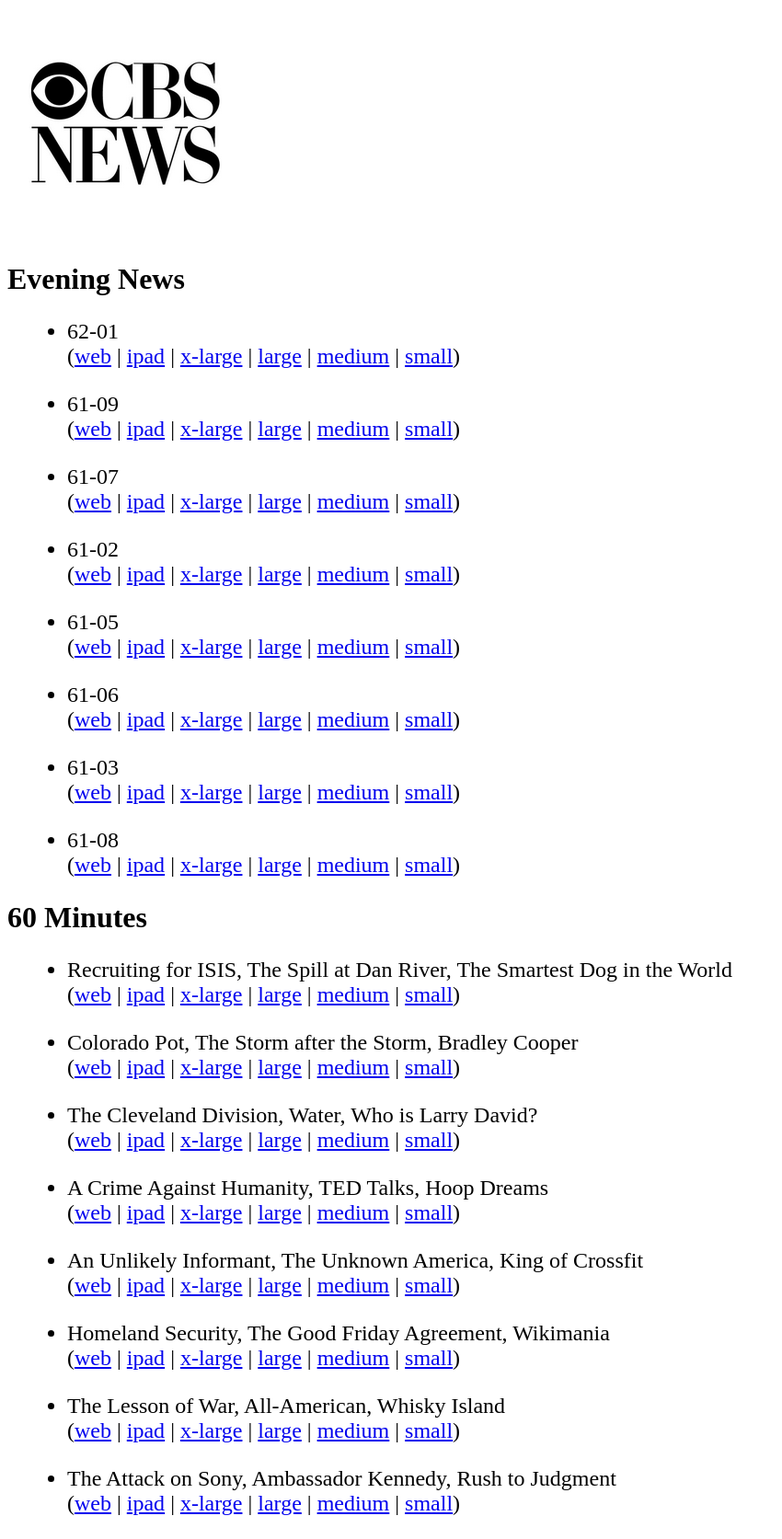
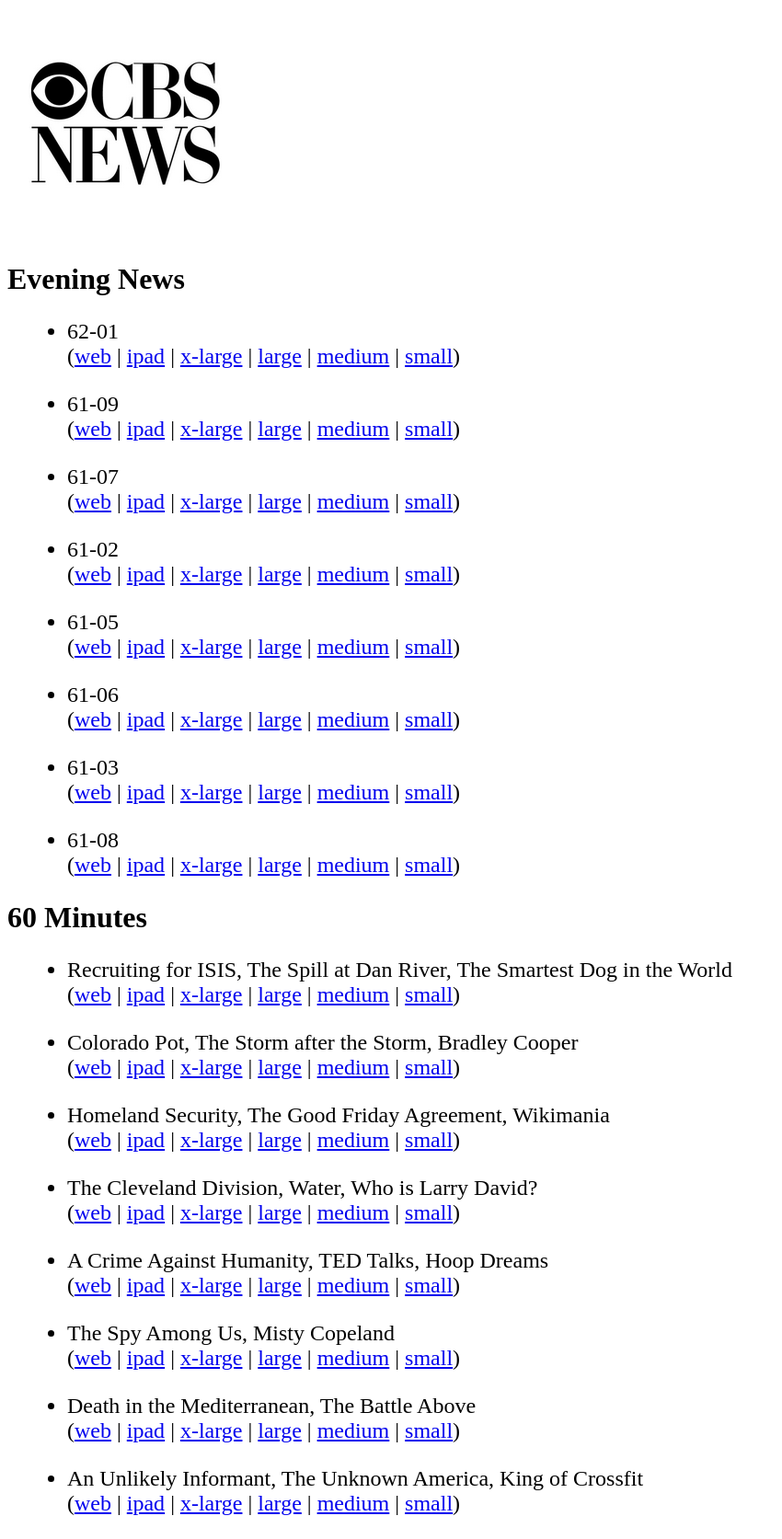
Before and after one commit to jkutner/cbsfeed, a Jekyll site: the page built from index.html, in a window 1280 px wide. Shown: the whole page at 92% size, without its empty margins (0-850 px from the left). Built offline with Jekyll 4.4.1, drawn with Linux system fonts in a browser that asks for light colours; nearby versions of some CDN libraries; some of the changed lines change nothing that is shown.

Commit message:
Updating with latest episdoes

```diff
--- a/_data/sixtymin.yml
+++ b/_data/sixtymin.yml
@@ -17,6 +17,15 @@
     mp4_796: media\/2013\/10\/25\/56666691724\/60_full_0226_380457_796.mp4
     mp4_1296: media\/2013\/10\/25\/56666691724\/60_full_0226_380457_1296.mp4
   date: Colorado Pot, The Storm after the Storm, Bradley Cooper
+- title: Homeland Security, The Good Friday Agreement, Wikimania
+  links:
+    orig: /videos/homeland-security-the-good-friday-agreement-wikimania/
+    ipad: ipad-streaming.cbsnews.com/media/mpx/2013/10/25/56666691724/60_full_0226_380509_0/60_full_0226_380509_0.m3u8
+    mp4_240: media\/2013\/10\/25\/56666691724\/60_full_0226_380457_240.mp4
+    mp4_740: media\/2013\/10\/25\/56666691724\/60_full_0226_380457_740.mp4
+    mp4_796: media\/2013\/10\/25\/56666691724\/60_full_0226_380457_796.mp4
+    mp4_1296: media\/2013\/10\/25\/56666691724\/60_full_0226_380457_1296.mp4
+  date: Homeland Security, The Good Friday Agreement, Wikimania
 - title: The Cleveland Division, Water, Who is Larry David?
   links:
     orig: /videos/the-cleveland-division-water-who-is-larry-david/
@@ -35,6 +44,24 @@
     mp4_796: media\/2015\/04\/19\/430507075750\/60_FULL_041915_379339_796.mp4
     mp4_1296: media\/2015\/04\/19\/430507075750\/60_FULL_041915_379339_1296.mp4
   date: A Crime Against Humanity, TED Talks, Hoop Dreams
+- title: The Spy Among Us, Misty Copeland
+  links:
+    orig: /videos/the-spy-among-us-misty-copeland/
+    ipad: ipad-streaming.cbsnews.com/media/mpx/2013/10/25/56666691724/60_full_0226_380509_0/60_full_0226_380509_0.m3u8
+    mp4_240: media\/2013\/10\/25\/56666691724\/60_full_0226_380457_240.mp4
+    mp4_740: media\/2013\/10\/25\/56666691724\/60_full_0226_380457_740.mp4
+    mp4_796: media\/2013\/10\/25\/56666691724\/60_full_0226_380457_796.mp4
+    mp4_1296: media\/2013\/10\/25\/56666691724\/60_full_0226_380457_1296.mp4
+  date: The Spy Among Us, Misty Copeland
+- title: Death in the Mediterranean, The Battle Above
+  links:
+    orig: /videos/death-in-the-mediterranean-the-battle-above/
+    ipad: ipad-streaming.cbsnews.com/media/mpx/2015/04/26/434766915793/60_fULL_0426_383227_500/60_fULL_0426_383227_500.m3u8
+    mp4_240: media\/2015\/04\/26\/434766915793\/60_fULL_0426_383201_240.mp4
+    mp4_740: media\/2015\/04\/26\/434766915793\/60_fULL_0426_383201_740.mp4
+    mp4_796: media\/2015\/04\/26\/434766915793\/60_fULL_0426_383201_796.mp4
+    mp4_1296: media\/2015\/04\/26\/434766915793\/60_fULL_0426_383201_1296.mp4
+  date: Death in the Mediterranean, The Battle Above
 - title: An Unlikely Informant, The Unknown America, King of Crossfit
   links:
     orig: /videos/an-unlikely-informant-the-unknown-america-king-of-crossfit/
@@ -44,30 +71,3 @@
     mp4_796: media\/2013\/10\/25\/56666691724\/60_full_0226_380457_796.mp4
     mp4_1296: media\/2013\/10\/25\/56666691724\/60_full_0226_380457_1296.mp4
   date: An Unlikely Informant, The Unknown America, King of Crossfit
-- title: Homeland Security, The Good Friday Agreement, Wikimania
-  links:
-    orig: /videos/homeland-security-the-good-friday-agreement-wikimania/
-    ipad: ipad-streaming.cbsnews.com/media/mpx/2013/10/25/56666691724/60_full_0226_380509_0/60_full_0226_380509_0.m3u8
-    mp4_240: media\/2013\/10\/25\/56666691724\/60_full_0226_380457_240.mp4
-    mp4_740: media\/2013\/10\/25\/56666691724\/60_full_0226_380457_740.mp4
-    mp4_796: media\/2013\/10\/25\/56666691724\/60_full_0226_380457_796.mp4
-    mp4_1296: media\/2013\/10\/25\/56666691724\/60_full_0226_380457_1296.mp4
-  date: Homeland Security, The Good Friday Agreement, Wikimania
-- title: The Lesson of War, All-American, Whisky Island
-  links:
-    orig: /videos/the-lesson-of-war-all-american-whisky-island/
-    ipad: ipad-streaming.cbsnews.com/media/mpx/2015/05/02/438069827774/60_FULL_050115_387505_0/60_FULL_050115_387505_0.m3u8
-    mp4_240: media\/2015\/05\/02\/438069827774\/60_FULL_050115_387478_240.mp4
-    mp4_740: media\/2015\/05\/02\/438069827774\/60_FULL_050115_387478_740.mp4
-    mp4_796: media\/2015\/05\/02\/438069827774\/60_FULL_050115_387478_796.mp4
-    mp4_1296: media\/2015\/05\/02\/438069827774\/60_FULL_050115_387478_1296.mp4
-  date: The Lesson of War, All-American, Whisky Island
-- title: The Attack on Sony, Ambassador Kennedy, Rush to Judgment
-  links:
-    orig: /videos/the-attack-on-sony-ambassador-kennedy-rush-to-judgment/
-    ipad: ipad-streaming.cbsnews.com/media/mpx/2013/10/25/56666691724/60_full_0226_380509_0/60_full_0226_380509_0.m3u8
-    mp4_240: media\/2013\/10\/25\/56666691724\/60_full_0226_380457_240.mp4
-    mp4_740: media\/2013\/10\/25\/56666691724\/60_full_0226_380457_740.mp4
-    mp4_796: media\/2013\/10\/25\/56666691724\/60_full_0226_380457_796.mp4
-    mp4_1296: media\/2013\/10\/25\/56666691724\/60_full_0226_380457_1296.mp4
-  date: The Attack on Sony, Ambassador Kennedy, Rush to Judgment
```
